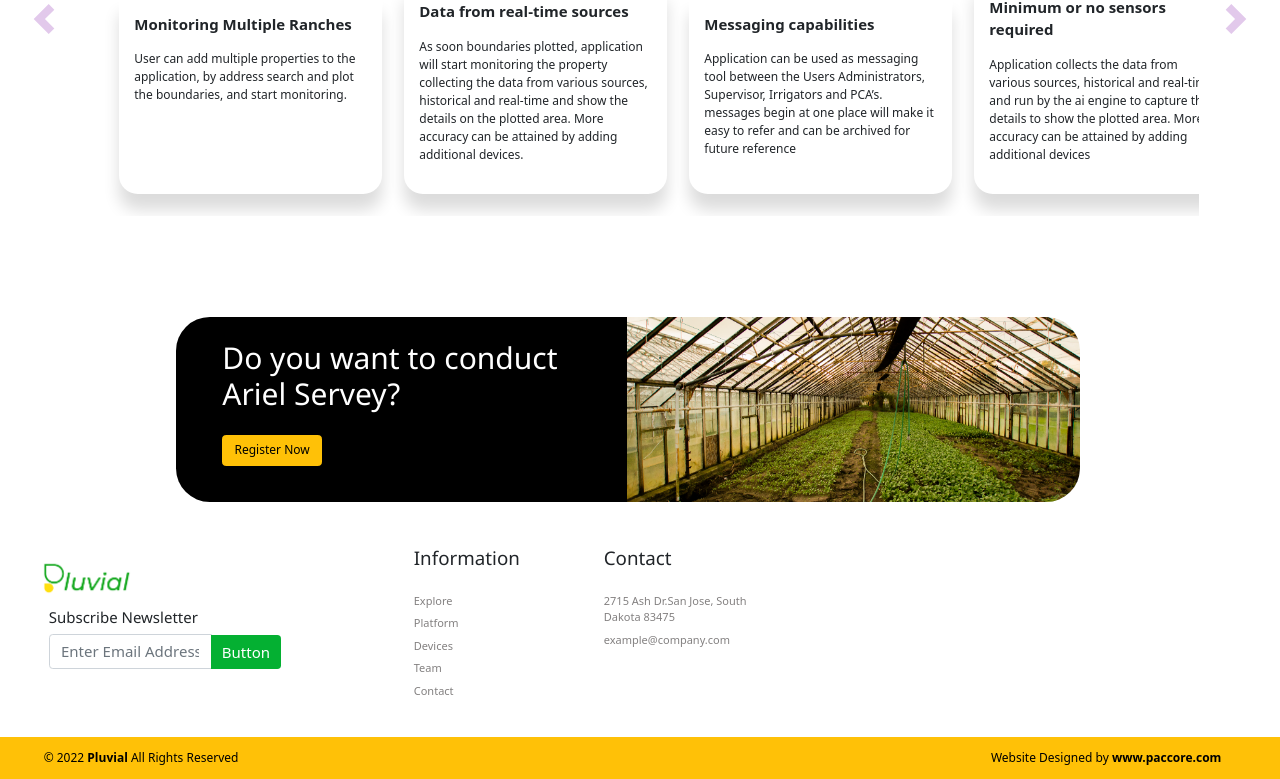
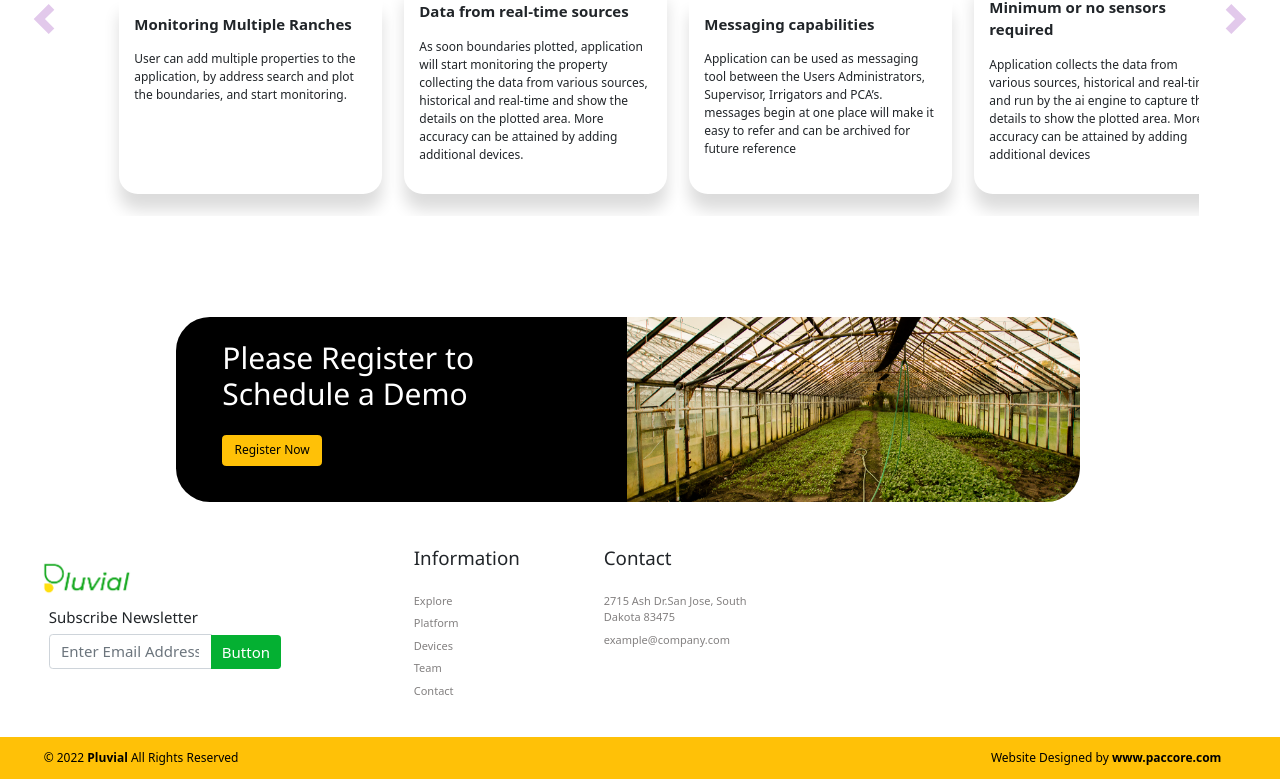
Before and after one commit to sathishpaccore/Pluvial-Project, an Angular app: page / in a window 1280 px wide. Shown: the part 1779-2558 px from the top of the page. Built offline with nearby package versions, Linux system fonts and the light colour scheme.

Commit message:
request-demo-changes

```diff
--- a/src/app/home/home.component.html
+++ b/src/app/home/home.component.html
@@ -516,7 +516,8 @@
     <div class="col-lg-5">
       <div class="black-box">
         <div class="black-box-text">
-          <h2>Do you want to conduct Ariel Servey?</h2>
+          <h2>Please Register to Schedule a Demo</h2>
+          <!-- <h2>Do you want to conduct Ariel Servey?</h2> -->
           <button
             type="button"
             class="btn btn-warning btn-register mt-3"
```
